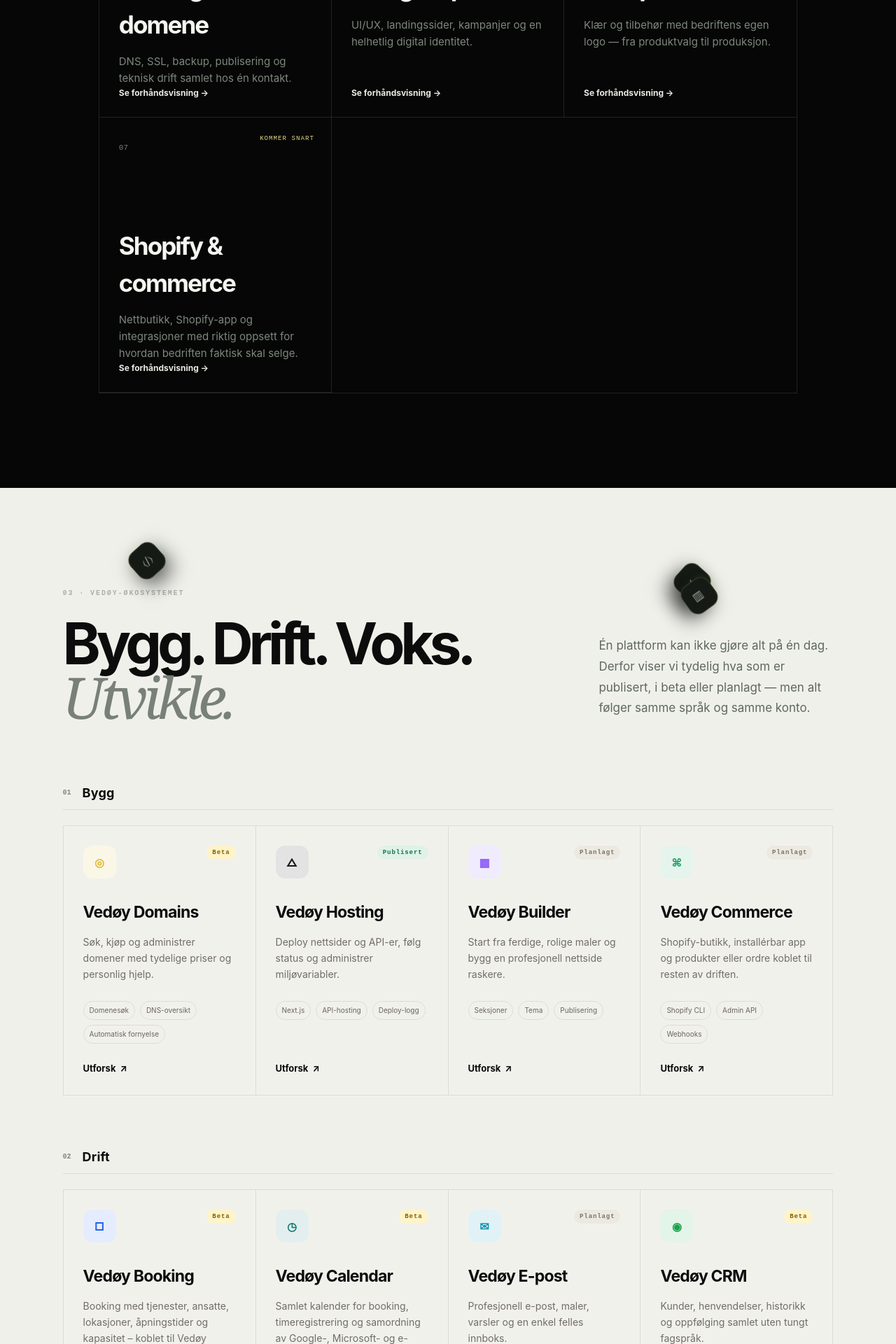
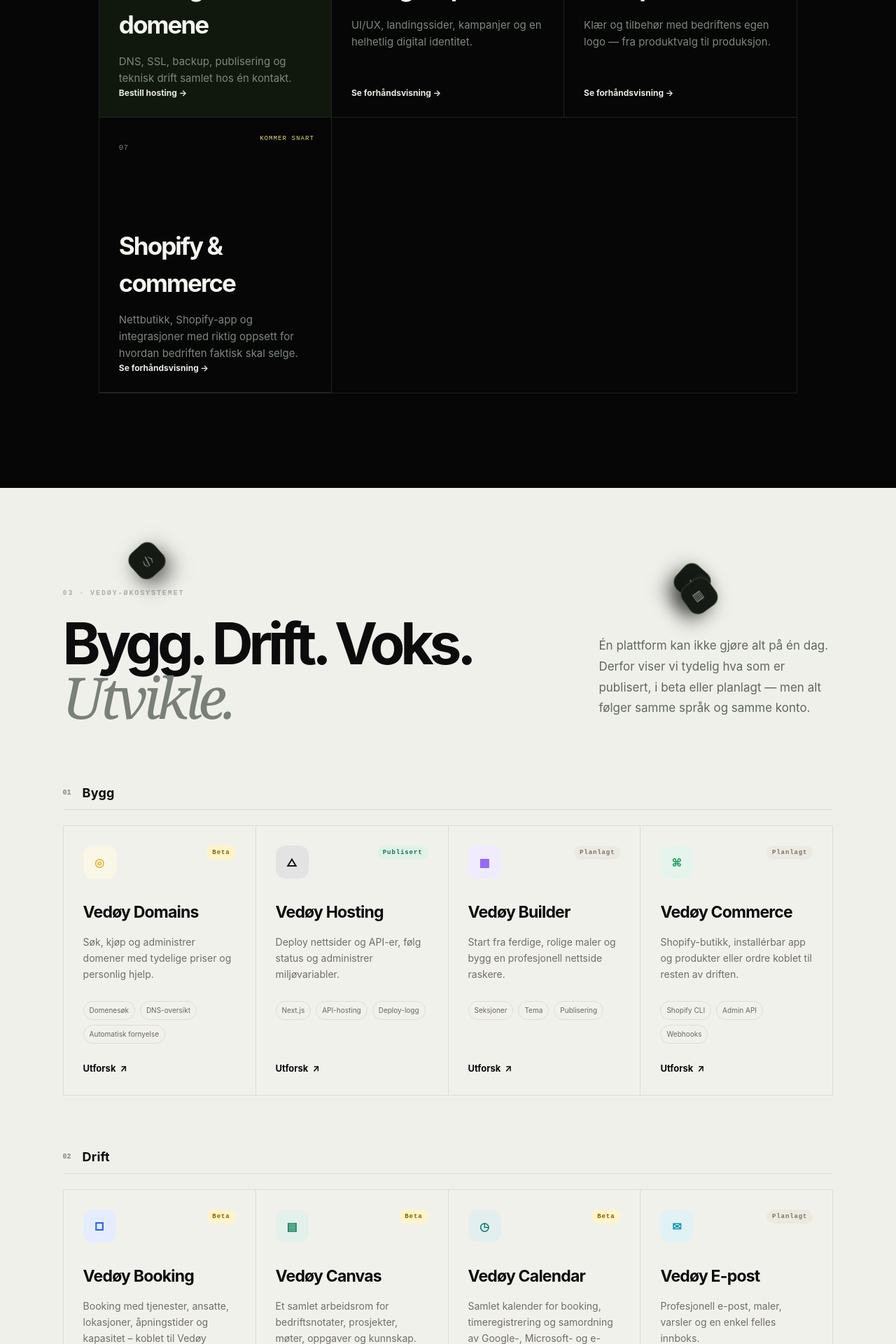
Before and after one commit to leandervedoy/Vedoy-Studio, a Next.js app: page / in a window 1280 px wide. Shown: the part 2580-4500 px from the top of the page at 70% size. Built offline with nearby package versions, Linux system fonts and the light colour scheme; no server answers.

Commit message:
feat: add Canvas and growth pricing

```diff
--- a/app/(marketing)/page.tsx
+++ b/app/(marketing)/page.tsx
@@ -19,14 +19,14 @@
   <section className="editorial-hero"><Header /><div className="hero-orbit" /><div className="hero-copy"><p className="editorial-kicker">VEDØY STUDIO · HAUGESUND · DIGITALT</p><h1>Vi bygger det<br />bedriften din<br /><em>trenger.</em></h1><p className="hero-intro">Nettsider, apper, nettbutikk, hosting og design — profesjonelt utviklet uten unødvendig teknisk rot.</p><div className="hero-actions"><Link href="#kontakt" className="editorial-button">Fortell oss hva du trenger <span>↗</span></Link><a href="#prosjekter" className="editorial-outline">Se prosjekter</a></div></div><div className="hero-status"><i /> Tilgjengelig for nye prosjekter</div><EditorialFloatIcons variant="hero" /><div className="ticker"><div className="ticker-track"><span>SHOPIFY · HOSTING · DOMENE · DESIGN · SEO · PROFILPRODUKTER · NEXT.JS · AUTOMATISERING · NETTSIDER · WEBAPPER ·</span><span aria-hidden="true">SHOPIFY · HOSTING · DOMENE · DESIGN · SEO · PROFILPRODUKTER · NEXT.JS · AUTOMATISERING · NETTSIDER · WEBAPPER ·</span></div></div></section>
   <section className="intro-section"><div className="section-number">01</div><div><p className="editorial-kicker lime">ET STUDIO SOM KAN BYGGE OG DRIFTE</p><h2>Fra første skisse<br />til løsningen er <em>live.</em></h2></div><p>Vedøy Studio kombinerer design og utvikling, så bedriften kan forholde seg til én partner. Vi kan starte lite, bygge modulært og utvide når behovet faktisk kommer.</p></section>
   <ScrollIconField variant="mixed" />
-  <section className="services-section" id="tjenester"><div className="section-heading-dark"><p className="editorial-kicker lime">02 · TJENESTER</p><h2>Én partner.<br /><em>Flere muligheter.</em></h2></div><div className="services-grid">{studioServices.map((service) => { const live = service.slug === "nettsider"; return <Link href={live ? "/#kontakt" : `/tjenester/${service.slug}`} className={`service-card ${live ? "is-live" : "is-coming"}`} key={service.slug}><small>{service.number}</small><span className="service-card__status">{live ? "BESTILL NÅ" : "KOMMER SNART"}</span><h3>{service.title}</h3><p>{service.cardText}</p><b>{live ? "Bestill nettside →" : "Se forhåndsvisning →"}</b></Link>; })}</div></section>
+  <section className="services-section" id="tjenester"><div className="section-heading-dark"><p className="editorial-kicker lime">02 · TJENESTER</p><h2>Én partner.<br /><em>Flere muligheter.</em></h2></div><div className="services-grid">{studioServices.map((service) => { const live = service.slug === "nettsider" || service.slug === "hosting-og-domene"; return <Link href={service.slug === "nettsider" ? "/#kontakt" : `/tjenester/${service.slug}#${service.slug === "hosting-og-domene" ? "konfigurer-hosting" : "kontakt"}`} className={`service-card ${live ? "is-live" : "is-coming"}`} key={service.slug}><small>{service.number}</small><span className="service-card__status">{live ? "BESTILL NÅ" : "KOMMER SNART"}</span><h3>{service.title}</h3><p>{service.cardText}</p><b>{service.slug === "hosting-og-domene" ? "Bestill hosting →" : live ? "Bestill nettside →" : "Se forhåndsvisning →"}</b></Link>; })}</div></section>
   <ScrollIconField variant="network" />
   <section className="ecosystem-section" id="plattform"><div className="ecosystem-heading"><div><p className="editorial-kicker">03 · VEDØY-ØKOSYSTEMET</p><h2>Bygg. Drift. Voks.<br /><em>Utvikle.</em></h2></div><p>Én plattform kan ikke gjøre alt på én dag. Derfor viser vi tydelig hva som er publisert, i beta eller planlagt — men alt følger samme språk og samme konto.</p></div><ProductGrid /></section>
     <section className="projects-section" id="prosjekter"><div className="section-heading-dark"><p className="editorial-kicker lime">04 · PROSJEKTER</p><h2>Det beste beviset er<br /><em>det vi bygger.</em></h2></div><div className="projects-grid">{projects.map((project) => <a href={project.href} target={project.href.startsWith("http") ? "_blank" : undefined} rel="noreferrer" className={`project-card ${project.className}`} key={project.name}><div className="project-card__visual"><img src={project.image} alt={project.imageAlt} /><div className="project-card__visual-content"><small>{project.label}</small><strong>{project.name.replace("Vedøy ", "")}</strong><button>ÅPNE PROSJEKT ↗</button></div></div><div className="project-card__copy"><small>{project.number}</small><h3>{project.name}</h3><p>{project.text}</p><span>{project.tag}</span></div></a>)}</div></section>
   <ScrollIconField variant="orbit" />
-  <section className="hosting-section" id="hosting"><div><p className="editorial-kicker lime">05 · HOSTING + DOMENE · KOMMER SNART</p><h2>Vi bygger.<br />Vi kan også<br /><em>holde det på.</em></h2><p>Vedøy Hosting er under utvikling. Når tjenesten åpner, kan Vedøy håndtere publisering, SSL, DNS, backup og teknisk drift med én fast kontakt.</p><Link href="/tjenester/hosting-og-domene" className="editorial-button">Se forhåndsvisning <span>↗</span></Link></div><div className="infra-panel"><header><span><i /> VEDØY INFRA / FORHÅNDSVISNING</span><b>SNART</b></header><div className="infra-map"><span className="infra-node node-ssl">SSL<small>PLANLAGT</small></span><span className="infra-node node-backup">BACKUP<small>PLANLAGT</small></span><span className="infra-node node-dns">DNS<small>PLANLAGT</small></span><span className="infra-node node-client">KUNDE<small>nettleser</small></span><span className="infra-node node-edge">EDGE<small>planlagt</small></span><span className="infra-node node-app">APP<small>Next.js</small></span><span className="infra-node node-data">DATA<small>sikker</small></span></div></div><EditorialFloatIcons variant="hosting" /></section>
+  <section className="hosting-section" id="hosting"><div><p className="editorial-kicker lime">05 · HOSTING + FULLSTACK · BESTILL NÅ</p><h2>Vi bygger.<br />Vi kan også<br /><em>holde det på.</em></h2><p>Bestill hosting, web-apper, nettbutikker og andre fullstack-apper med rammeverk som passer prosjektet — for eksempel Next.js, React, Vue, Node eller Shopify.</p><p className="hosting-section__note"><strong>Trygg bestilling:</strong> Du sender en forespørsel, ikke en automatisk betaling. Vi avklarer løsning, leverandør, pris og levering før noe kjøpes eller registreres.</p><Link href="/tjenester/hosting-og-domene#konfigurer-hosting" className="editorial-button">Bestill hosting <span>↗</span></Link></div><div className="infra-panel"><header><span><i /> VEDØY INFRA / KONFIGURER</span><b>BESTILL NÅ</b></header><div className="infra-map"><span className="infra-node node-ssl">SSL<small>KLART</small></span><span className="infra-node node-backup">BACKUP<small>VALGBART</small></span><span className="infra-node node-dns">DNS<small>AVKLARES</small></span><span className="infra-node node-client">KUNDE<small>nettleser</small></span><span className="infra-node node-edge">EDGE<small>Vercel</small></span><span className="infra-node node-app">APP<small>Next.js</small></span><span className="infra-node node-data">DATA<small>sikker</small></span></div></div><EditorialFloatIcons variant="hosting" /></section>
   <section className="products-section" id="profilprodukter"><div className="products-copy"><p className="editorial-kicker lime">06 · PROFILPRODUKTER</p><h2>Bedriften på skjermen.<br />Og ute i <em>verden.</em></h2><p>Last opp logoen din og se en rask visualisering på utvalgte plagg. Vi hjelper med produktvalg, plassering, design og produksjon.</p><div className="products-copy__actions"><Link href="/tjenester/profilprodukter" className="dark-button">Se profilprodukter <span>↗</span></Link><ClothingRequestModal /></div></div><ProductCustomizer showRequestForm={false} /></section>
   <section className="process-section"><div className="section-heading-dark"><p className="editorial-kicker lime">07 · SLIK JOBBER VI</p><h2>Enkelt å starte.<br /><em>Tydelig hele veien.</em></h2></div><div className="steps-grid">{steps.map(([number, title, text]) => <article key={number}><small>{number}</small><h3>{title}</h3><p>{text}</p></article>)}</div></section>
-  <section className="contact-section" id="kontakt"><div><p className="editorial-kicker lime">BESTILL NETTSIDE</p><h2>Hva skal vi<br /><em>bygge?</em></h2><p>Nettsider kan bestilles nå. Andre tjenester er forhåndsvisninger og blir tydelig merket «Kommer snart».</p><Link href="/booking" className="editorial-button contact-booking-button">Bestill time <span>↗</span></Link><a href="mailto:leander@vedoystudio.no" className="contact-link">leander@vedoystudio.no</a><a href="tel:+4745917041" className="contact-link">459 17 041</a><span className="contact-link">Haugesund, Norge</span></div><ContactForm /></section>
+  <section className="contact-section" id="kontakt"><div><p className="editorial-kicker lime">BESTILL NETTSIDE ELLER HOSTING</p><h2>Hva skal vi<br /><em>bygge?</em></h2><p>Nettsider og hosting kan bestilles nå. Web-apper, nettbutikker og fullstack-løsninger avklarer vi sammen før levering.</p><Link href="/booking" className="editorial-button contact-booking-button">Bestill time <span>↗</span></Link><a href="mailto:leander@vedoystudio.no" className="contact-link">leander@vedoystudio.no</a><a href="tel:+4745917041" className="contact-link">459 17 041</a><span className="contact-link">Haugesund, Norge</span></div><ContactForm /></section>
   <footer className="editorial-footer"><div><img src="/imgs/Logos/Vedoy_Logo_W.png" alt="Vedøy Studio" /><p>Nettsider, apper og digitale løsninger fra Haugesund — for bedrifter som vil videre.</p><Link href="/login?next=/studio/requests" className="footer-admin-link">Administrator</Link></div><div><a href="mailto:leander@vedoystudio.no">leander@vedoystudio.no</a><a href="tel:+4745917041">459 17 041</a><span>© 2026 VEDØY STUDIO · ORG.NR. 937 024 622</span><span className="app-version">v0.1.0 · Beta</span></div></footer>
 </>; }
--- a/app/(marketing)/pricing/page.tsx
+++ b/app/(marketing)/pricing/page.tsx
@@ -5,8 +5,8 @@
 
 const plans = [
   { name: "Start", monthly: "299", description: "For å komme ryddig på nett.", features: ["1 domeneadministrasjon", "1 nettsideprosjekt", "Booking Lite", "Status og SSL", "Personlig oppstart"] },
-  { name: "Growth", monthly: "699", description: "For å samle drift og vekst.", features: ["3 prosjekter", "Full booking", "CRM", "Statistics", "Vedi AI", "Prioritert support"], popular: true },
-  { name: "Business", monthly: "1 499", description: "For team og integrasjoner.", features: ["10 prosjekter", "Team og roller", "API-nøkler", "Webhooks", "Avanserte rapporter", "Fast oppfølging"] }
+  { name: "Growth", monthly: "699", description: "For å samle drift og vekst.", features: ["3 prosjekter", "Full booking", "Vedøy Canvas", "CRM", "Statistics", "Vedi AI", "Prioritert support"], popular: true },
+  { name: "Business", monthly: "1 499", description: "For team og integrasjoner.", features: ["10 prosjekter", "Team og roller", "Vedøy Canvas for team", "API-nøkler", "Webhooks", "Avanserte rapporter", "Fast oppfølging"] }
 ];
 
 export default function PricingPage() {
--- a/app/(marketing)/projects/[slug]/page.tsx
+++ b/app/(marketing)/projects/[slug]/page.tsx
@@ -6,6 +6,7 @@
   database: { title: "Vedøy Database", text: "Et oversiktlig og sikkert sted for dataene tjenestene dine bygger på.", points: ["PostgreSQL-prosjekter", "Sikre tilkoblinger og miljøer", "Backup- og statusoversikt"] },
   hosting: { title: "Vedøy Hosting", text: "Kommer snart. Hostingflyten er under utvikling og vises foreløpig som en ikke-bindende forhåndsvisning.", points: ["Planlagt publisering og deploy", "Planlagt DNS, SSL og backup", "Samlet support og drift når tjenesten åpner"] },
   calendar: { title: "Vedøy Calendar", text: "Én samlet kalender for booking, timeregistrering og samordning av Google-, Microsoft- og e-postkalendere.", points: ["Booking og timeregistrering i samme oversikt", "Konfliktkontroll for ansatte, lokasjoner og ressurser", "Planlagt synk mot Google Calendar og Microsoft Calendar"] },
+  canvas: { title: "Vedøy Canvas", text: "Et profesjonelt arbeidsrom for virksomheter som vil samle notater, prosjekter, møter og oppgaver på ett sted.", points: ["Notatbøker, seksjoner og sider for hvert prosjekt", "Oppgaver, etiketter, vedlegg og søk", "Deling, versjonshistorikk og sikker lagring i Vedøy Growth"] },
   "omnicart-tycoon": { title: "Omnicart Tycoon", text: "En interaktiv e-commerce simulator der du lærer hvordan produkter, lager, ordre og vekst henger sammen.", points: ["Produkt- og kolleksjonsvalg", "Lager, ordre og marginer", "Scenarioer for vekst og kundereise"], image: { src: "/projects/omnicart-tycoon.jfif", alt: "Omnicart Tycoon e-commerce simulator" }, demoUrl: "https://vedoy-eccomerce-game.vercel.app/" }
 };
 export function generateStaticParams() { return Object.keys(details).map((slug) => ({ slug })); }
--- a/app/(marketing)/tjenester/[slug]/page.tsx
+++ b/app/(marketing)/tjenester/[slug]/page.tsx
@@ -23,14 +23,14 @@
   const isHosting = service.slug === "hosting-og-domene";
   const isShopify = service.slug === "shopify-og-commerce";
   const isClothing = service.slug === "profilprodukter";
-  const comingSoon = service.slug !== "nettsider";
+  const comingSoon = service.slug !== "nettsider" && service.slug !== "hosting-og-domene";
 
   return (
     <main className="service-detail-page">
       <header className="service-detail-header"><Link href="/" className="editorial-logo"><img src="/imgs/Logos/Vedoy_Logo_W.png" alt="Vedøy Studio" /></Link><nav><Link href="/#tjenester">Alle tjenester</Link><Link href="/#prosjekter">Prosjekter</Link><Link href="/#kontakt">Kontakt</Link></nav><Link href="/#kontakt" className="editorial-cta">Start prosjekt <span>↗</span></Link></header>
       <section className="service-detail-hero">
         <div><Link href="/#tjenester" className="service-back">← Tilbake til tjenestene</Link><p className="editorial-kicker lime">{service.number} · {service.eyebrow}</p>{comingSoon ? <span className="service-coming-badge">KOMMER SNART</span> : <span className="service-live-badge">KAN BESTILLES NÅ</span>}<h1>{service.title}<br /><em>bygget ordentlig.</em></h1></div>
-        <div className="service-detail-intro"><strong>{service.lead}</strong><p>{service.introduction}</p><Link href={comingSoon ? "/#kontakt" : "/#kontakt"} className="editorial-button">{comingSoon ? "Meld interesse" : "Bestill nettside"} <span>↗</span></Link></div>
+        <div className="service-detail-intro"><strong>{service.lead}</strong><p>{service.introduction}</p><Link href={isHosting ? "#konfigurer-hosting" : "/#kontakt"} className="editorial-button">{isHosting ? "Bestill hosting" : comingSoon ? "Meld interesse" : "Bestill nettside"} <span>↗</span></Link></div>
       </section>
       <section className="service-detail-grid">
         <article><small>DETTE KAN INNGÅ</small><h2>Fra behov til<br /><em>ferdig løsning.</em></h2><ul>{service.deliverables.map((item) => <li key={item}>{item}</li>)}</ul></article>
--- a/components/studio/studio-shell.tsx
+++ b/components/studio/studio-shell.tsx
@@ -24,7 +24,7 @@
     label: "Drift",
     items: [
       { href: "/studio/requests", icon: "✦", label: "Henvendelser" },
-      { href: "/studio/notes", icon: "▤", label: "Notater" },
+      { href: "/studio/notes", icon: "▤", label: "Vedøy Canvas" },
       { href: "/studio/hours", icon: "◷", label: "Timeregistrering" },
       { href: "/studio/booking", icon: "□", label: "Booking" },
       { href: "/studio/customers", icon: "◉", label: "Kunder og CRM" },
--- a/lib/products.ts
+++ b/lib/products.ts
@@ -55,6 +55,17 @@
     status: "beta",
     accent: "#2563eb",
     highlights: ["Ansatte og lokasjon", "Kalender og påminnelser", "Kapasitet og venteliste"]
+  },
+  {
+    id: "canvas",
+    name: "Vedøy Canvas",
+    description: "Et samlet arbeidsrom for bedriftsnotater, prosjekter, møter, oppgaver og kunnskap.",
+    icon: "▤",
+    href: "/projects/canvas",
+    group: "Drift",
+    status: "beta",
+    accent: "#16835d",
+    highlights: ["Arbeidsrom", "Oppgaver og sider", "Deling og historikk"]
   },
   {
     id: "calendar",
--- a/lib/services.ts
+++ b/lib/services.ts
@@ -59,9 +59,9 @@
     cardText: "DNS, SSL, backup, publisering og teknisk drift samlet hos én kontakt.",
     eyebrow: "DOMENE · SERVER · DRIFT",
     lead: "Velg kapasitet, domene og drift — og send en tydelig forespørsel.",
-    introduction: "Konfiguratoren under beregner et prisanslag for administrert hosting. Du sender en uforpliktende forespørsel som lagres i databasen. Vedøy går gjennom behov, tilgjengelighet og leverandørvalg med deg før en eventuell avtale, betaling eller registrering.",
-    deliverables: ["Domene, DNS og SSL", "Valgbar serverkapasitet og lagring", "Overvåking, backup og sikkerhetsoppdateringer", "Publisering og personlig teknisk kontakt"],
-    focus: ["Vercel Registrar", "Hetzner Cloud", "DNS", "SSL", "Backup", "Manuell levering"],
+    introduction: "Konfiguratoren under beregner et prisanslag for administrert hosting og kan brukes som startpunkt for web-apper, nettbutikker og andre fullstack-apper. Du sender en uforpliktende forespørsel som lagres i databasen. Vedøy går gjennom behov, rammeverk, leverandørvalg og levering før en eventuell avtale, betaling eller registrering.",
+    deliverables: ["Domene, DNS og SSL", "Web-apper, nettbutikker og fullstack-løsninger", "Valg av rammeverk og serverkapasitet", "Overvåking, backup og personlig teknisk kontakt"],
+    focus: ["Next.js", "React", "Vue", "Node", "Shopify", "Vercel / Hetzner"],
     process: ["Velg servere, RAM, lagring, region og domene.", "Pris og domenestatus brukes som grunnlag for forespørselen.", "Forespørselen lagres i Studio og kan sendes på e-post når det er konfigurert.", "Vedøy bekrefter løsning, pris og levering før noe kjøpes eller registreres."],
     nextStep: "Konfigurer løsningen under. Dette er ikke et automatisk kjøp, og du blir kontaktet før neste steg."
   },
```
